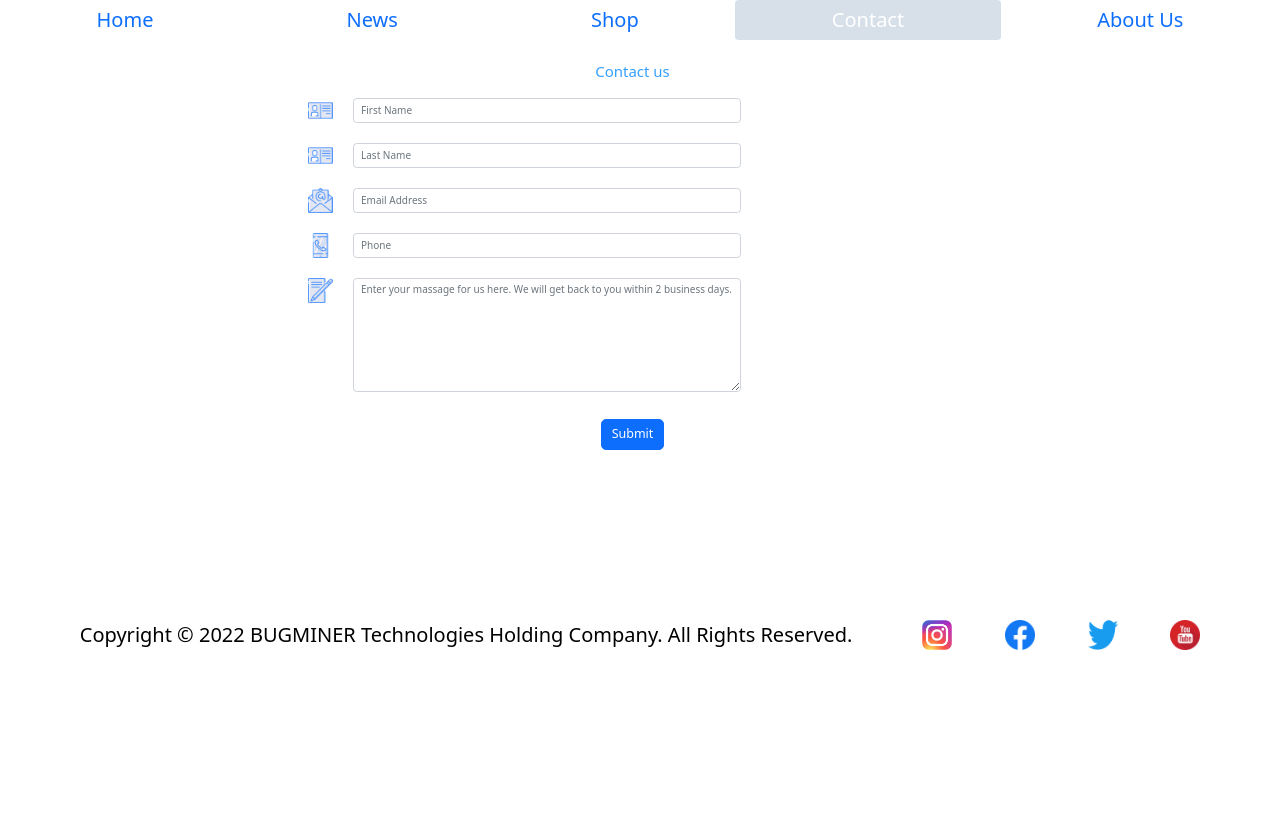
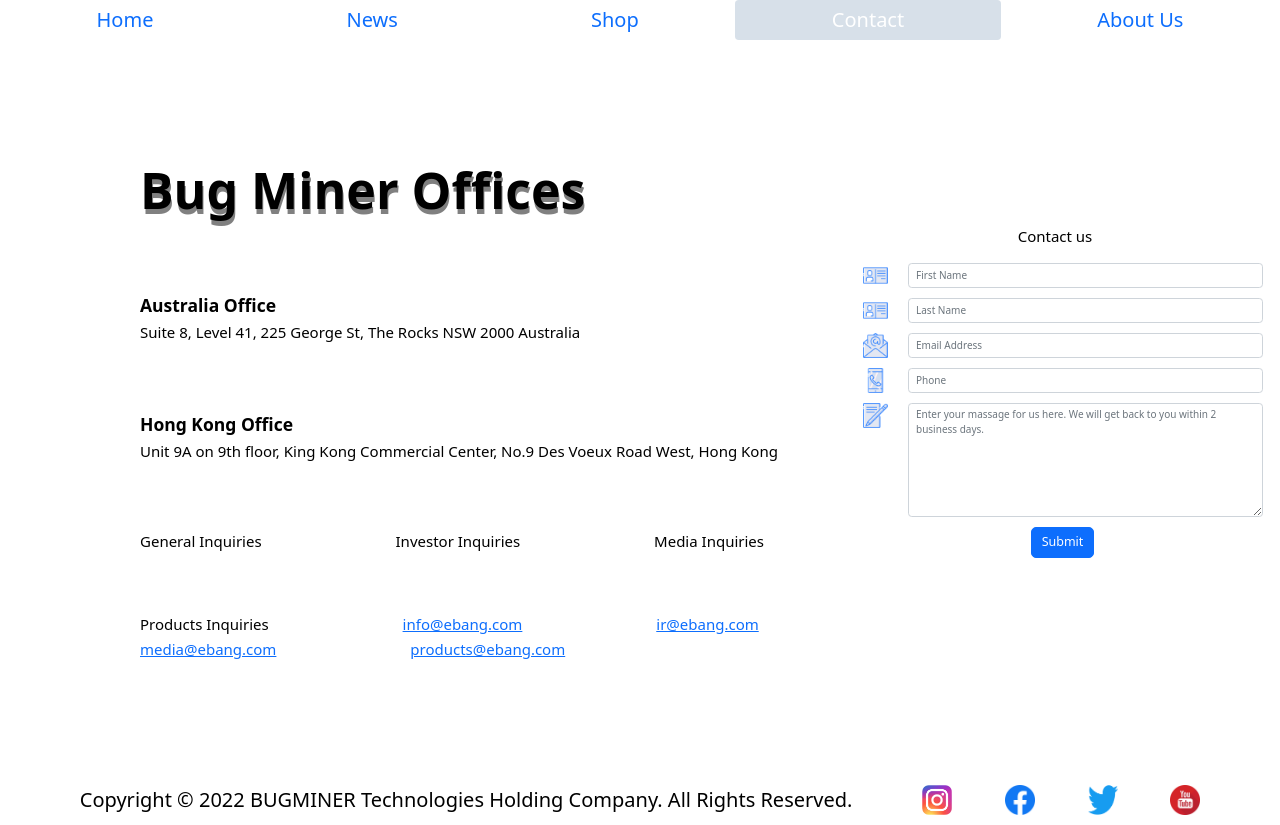
Before and after one commit to ivanmartini89/BugMiner-Final, a plain HTML site: page Paginas/Contact.html in a window 1280 px wide. Before the commit the page ends 800 px from the top, so only its background shows below. Drawn offline with nearby package versions, Linux system fonts and the light colour scheme.

Commit message:
creando Seo y map get

```diff
--- a/Paginas/Contact.html
+++ b/Paginas/Contact.html
@@ -4,11 +4,13 @@
     <meta charset="UTF-8">
     <meta http-equiv="X-UA-Compatible" content="IE=edge">
     <meta name="viewport" content="width=device-width, initial-scale=1.0">
+    <meta name="description" content="Mining Machines for BTC / LTC / DOGECOIN">
+    <meta name="keywords" content="Bitcoin,USD,Miner,Litecoin,Dogecoin,Machine">
     <!-- CSS only -->
     <link href="https://cdn.jsdelivr.net/npm/bootstrap@5.2.0/dist/css/bootstrap.min.css" rel="stylesheet" integrity="sha384-gH2yIJqKdNHPEq0n4Mqa/HGKIhSkIHeL5AyhkYV8i59U5AR6csBvApHHNl/vI1Bx" crossorigin="anonymous">
 
     <link rel="stylesheet" href="../scss/style.css">
-    <title>Bugminer</title>
+    <title>Bugminer/Contact</title>
 </head>
 <body>
     <header>
@@ -34,6 +36,24 @@
     </header>
 
     <main class="mainContact">
+      <h1>Bug Miner Offices</h1>
+      <div class="oficinas">
+      <div class="office">
+        <h3>Australia Office</h3>
+        <p>Suite 8, Level 41, 225 George St, The Rocks NSW 2000 Australia</p>
+        <h3>Hong Kong Office</h3>
+        <p>Unit 9A on 9th floor, King Kong Commercial Center, No.9 Des Voeux Road West, Hong Kong</p>
+        <h4>General Inquiries</h4>
+        <h4>Investor Inquiries</h4>
+        <h4>Media Inquiries</h4>
+        <h4>Products Inquiries</h4>
+        <a href="http://">info@ebang.com</a>
+        <a href="http://">ir@ebang.com</a>
+        <a href="http://">media@ebang.com</a>
+        <a class="productoMail" href="http://">products@ebang.com</a>
+
+
+      </div>
 
       <div class="container">
         <div class="row">
@@ -93,6 +113,7 @@
             </div>
         </div>
     </div>
+  </div>
     </main>
 
 
--- /dev/null
+++ b/scss/_maps.scss
@@ -0,0 +1,8 @@
+
+$mapRedes:(chico:10px, mediano:20px, grande:30px);
+
+@each $tamaños, $size in $mapRedes {
+    .#{$tamaños} {
+        size: $size;
+    }
+}
--- a/scss/style.scss
+++ b/scss/style.scss
@@ -1,4 +1,6 @@
+@import "maps";
 @import "variables";
+
 
 
 * {
@@ -43,6 +45,18 @@ header {
   }
   h5 {
     font-size: 2.5rem;
+  }
+  .imagenWhatsapp {
+    width: 11rem;
+    height: 4rem;
+    position: fixed;
+    right: 4%;
+    bottom:5% ;
+    z-index: 10;
+  }
+  .imagenWhatsapp:hover {
+    transition: .8s;
+    transform: scale(2);
   }
   .iconoFecha {
     width: 3rem;
@@ -170,10 +184,22 @@ header {
 /////////////////////////////////////////////////
 
 .mainContact {
-  color: #36a0ff;
-  font-size: 27px;
+  color: black;
+  font-size: 1.5rem;
   padding: 10px;
+  display: flex;
+  flex-direction: column;
+  margin-top: 10rem;
+  h1 {
+    font-size: 5rem;
+    font-weight: bolder;
+    text-shadow: gray 1px 5px;
+    margin-left: 13rem;
+  }
 
+  .productoMail {
+    margin-left: 10rem;
+  }
   .row {
     width: 100%;
   }
@@ -182,11 +208,15 @@ header {
     color: #36a0ff;
   }
   .container {
-    width: 70rem;
+    margin: 0;
+    width: 42rem;
     height: 50rem;
   }
   .form-group {
-    padding: 1rem;
+    margin: 0;
+    width: 40rem;
+    padding-top: 1rem;
+
   }
   .iconosForm {
     width: 2.5rem;
@@ -195,7 +225,32 @@ header {
   }
   .nombre {
     display: flex;
+    width: 100%;
   }
+  .oficinas {
+    display: flex;
+    justify-content: space-around;
+  }
+  .office {
+
+     h3 {
+      font-weight: bold;
+      margin-left: 13rem;
+      margin-top: 7rem;
+     }
+     p {
+      margin-left: 13rem;
+     }
+     h4 {
+      display: inline-block;
+      margin-left: 13rem;
+      margin-top: 6rem;
+    }
+    a {
+      margin-left: 13rem;
+    }
+  }
+
 }
 
 ////////////////////////////////////////////////////////
```
Also changed, not shown: Paginas/About Us.html (+3 -1 lines), Paginas/News.html (+3 -1 lines), Paginas/Shop.html (+3 -1 lines), index.html (+3 -0 lines), img/Logo Whatsapp.png, scss/style.css, 2 other files.
